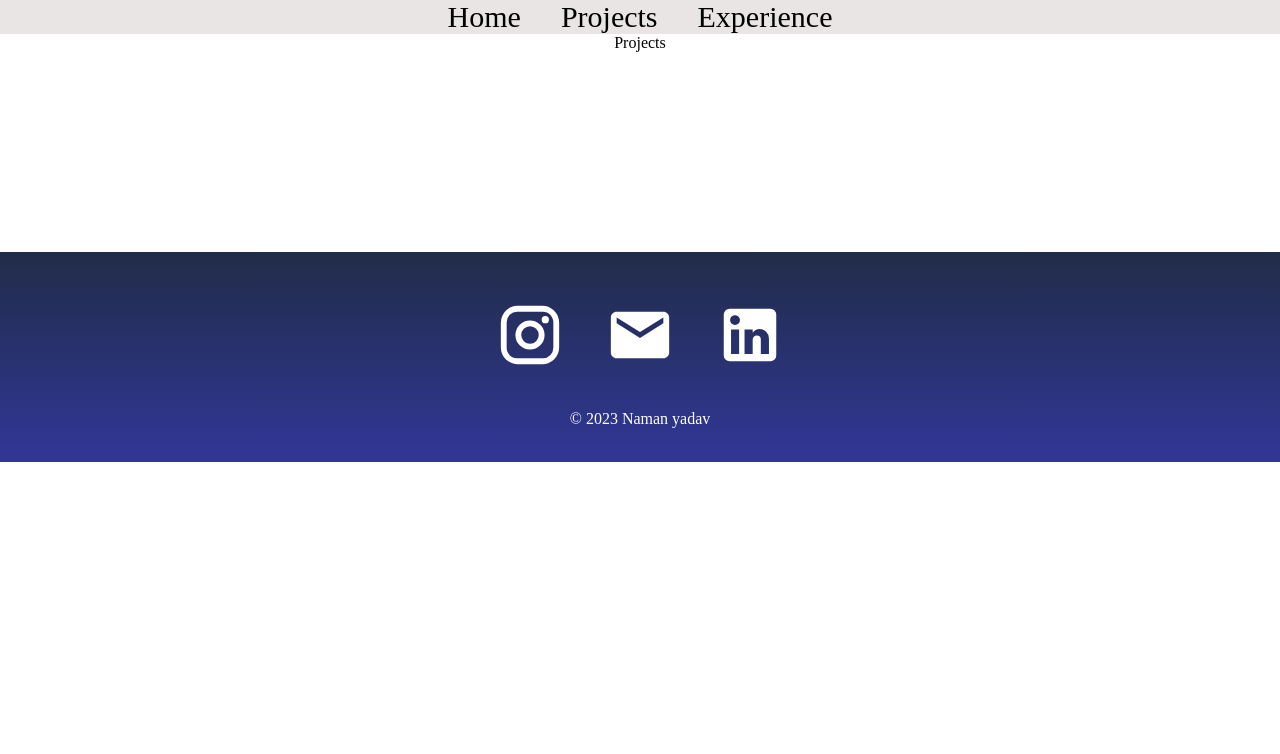
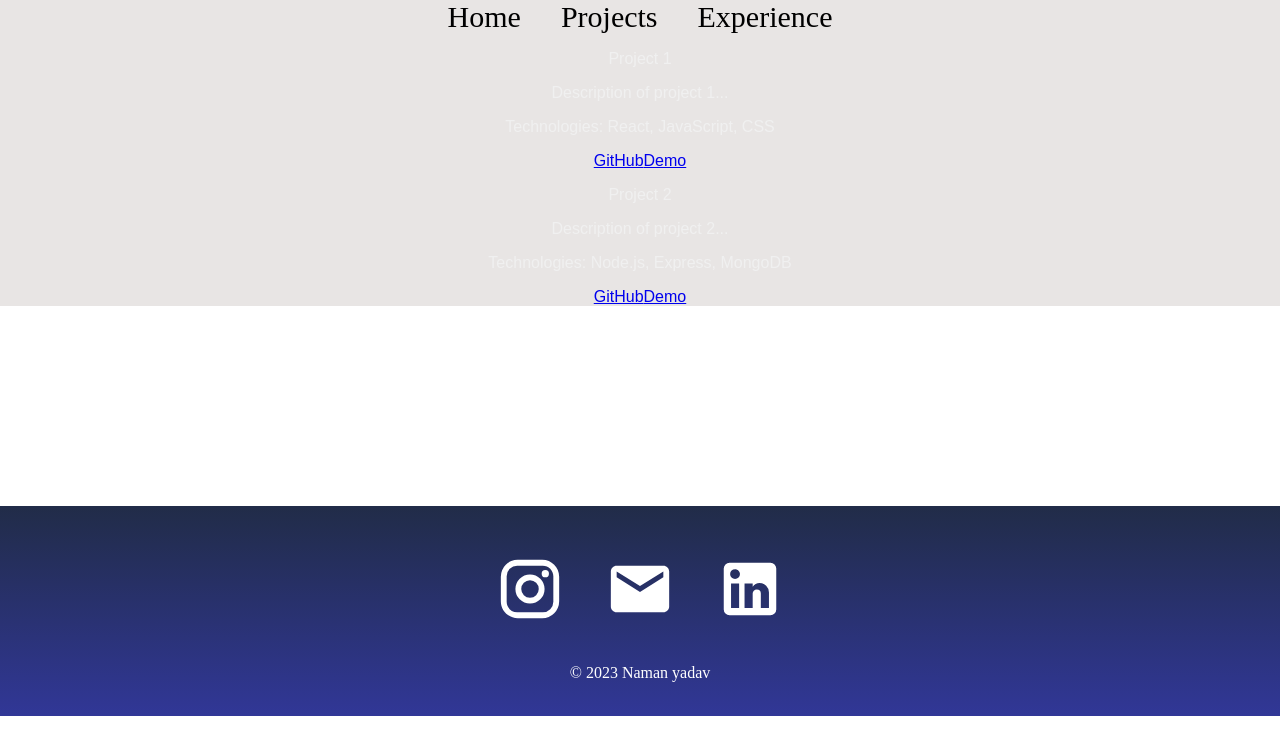
Before and after one commit to yadavn01/portfolio, a React (Create React App) app: page /projects in a window 1280 px wide. Shown: the top 754 px of the page. Built offline with nearby package versions, Linux system fonts and the light colour scheme.

Commit message:
projects page changes

```diff
--- a/src/index.css
+++ b/src/index.css
@@ -1,7 +1,6 @@
 
 .App {
   text-align: center;
-
 }
 
 body {
--- a/src/pages/Projects.jsx
+++ b/src/pages/Projects.jsx
@@ -1,8 +1,48 @@
 import React from 'react'
+import "../styles/Projects.css";
+
+// Sample project data
+const projects = [
+  {
+    id: 1,
+    name: 'Project 1',
+    description: 'Description of project 1...',
+    technologies: ['React', 'JavaScript', 'CSS'],
+    githubLink: 'https://github.com/project1',
+    demoLink: 'https://demo.project1.com',
+  },
+  {
+    id: 2,
+    name: 'Project 2',
+    description: 'Description of project 2...',
+    technologies: ['Node.js', 'Express', 'MongoDB'],
+    githubLink: 'https://github.com/project2',
+    demoLink: 'https://demo.project2.com',
+  },
+  // Add more projects as needed
+];
 
 function Projects() {
   return (
-    <div>Projects</div>
+    <div className="projects">
+      <div className="items">
+      {projects.map((project) => (
+        <div key={project.id} className="project">
+          <p>{project.name}</p>
+          <p>{project.description}</p>
+          <p>Technologies: {project.technologies.join(', ')}</p>
+          <div className="project-links">
+            <a href={project.githubLink} target="_blank" rel="noopener noreferrer">
+              GitHub
+            </a>
+            <a href={project.demoLink} target="_blank" rel="noopener noreferrer">
+              Demo
+            </a>
+          </div>
+        </div>
+      ))}
+    </div>
+    </div>
   )
 }
 
--- a/src/styles/Footer.css
+++ b/src/styles/Footer.css
@@ -2,7 +2,7 @@
     width: 100%;
     height: 200px;
     background: rgb(49,55,151);
-background: linear-gradient(0deg, rgba(49,55,151,1) 0%, rgba(33,44,72,1) 100%);
+    background: linear-gradient(0deg, rgba(49,55,151,1) 0%, rgba(33,44,72,1) 100%);
     display: flex;
     justify-content: center;
     align-items: center;
--- a/src/styles/Home.css
+++ b/src/styles/Home.css
@@ -11,12 +11,11 @@
     width: 100%;
     height: calc(100vh - 100px);
     display: flex;
-
     flex-direction: column;
     justify-content: center;
     align-items: center;
     text-align: center;
-      color: #f0f0f0;
+    color: #f0f0f0;
 
   }
 
--- a/src/styles/Projects.css
+++ b/src/styles/Projects.css
@@ -1,6 +1,18 @@
 .projects {
-    width: 100%;
-    align-items: center;
-    font-family: "Arial", sans-serif;
-    color: #3e497a;
-  }
+  width: 100%;
+  align-items: center;
+  font-family: "Arial", sans-serif;
+  background-color: #E8E5E4;
+}
+
+.items {
+  width: 100%;
+  height: 100%;
+  display: flex;
+  flex-direction: column;
+  justify-content: center;
+  align-items: center;
+  text-align: center;
+  color: #f0f0f0;
+
+}
```
